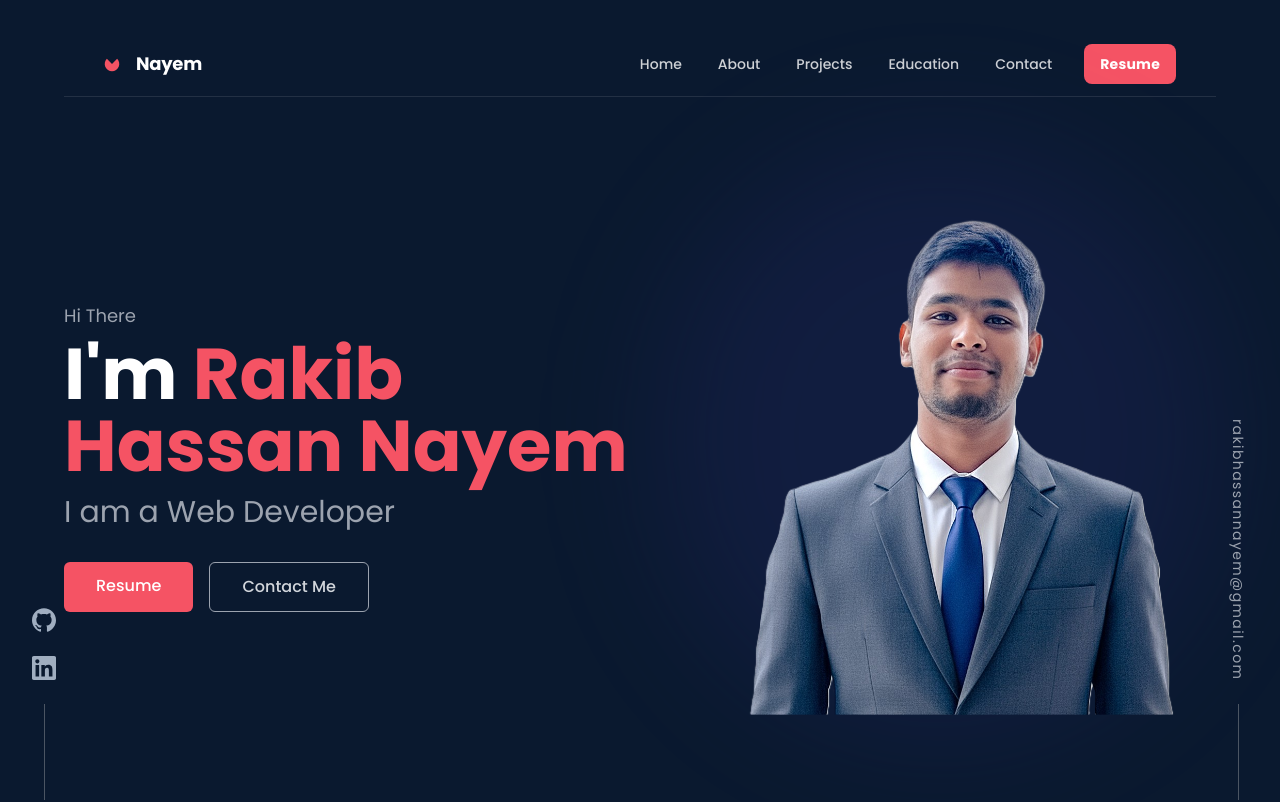
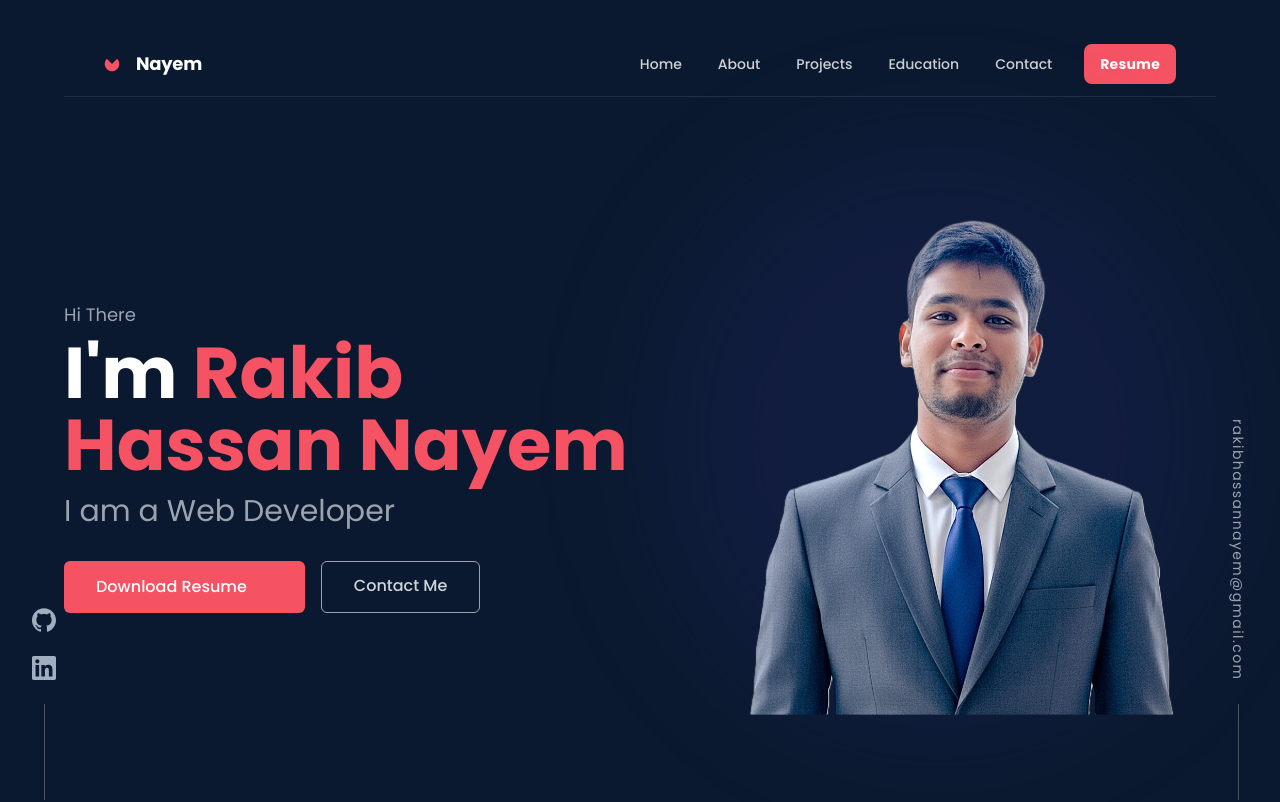
Before and after one commit to rakibhassannayem/portfolio, a React (Vite) app: page / in a window 1280 px wide. Shown: the top 802 px of the page. Built offline with nearby package versions, Linux system fonts and the light colour scheme.

Commit message:
resume download option

```diff
--- a/src/components/Hero.jsx
+++ b/src/components/Hero.jsx
@@ -37,6 +37,17 @@ const Hero = () => {
     },
   };
 
+  const handleResumeDownload = () => {
+    const link = document.createElement("a");
+    link.href =
+      "https://drive.google.com/uc?export=download&id=12niHA7PveiGNL0C8gjOqOkOHvtFp-F1Z";
+    link.download = "Rakib_Hassan_Nayem_Resume.pdf";
+    link.target = "_blank";
+    document.body.appendChild(link);
+    link.click();
+    document.body.removeChild(link);
+  };
+
   return (
     <main className="flex-grow flex items-center min-h-[calc(100vh-80px)]">
       <div className="container mx-auto flex flex-col lg:flex-row items-center justify-between gap-12">
@@ -69,14 +80,21 @@ const Hero = () => {
             variants={itemVariants}
             className="flex flex-col sm:flex-row gap-4 justify-center lg:justify-start"
           >
-            <motion.a
-              href="https://drive.google.com/file/d/12niHA7PveiGNL0C8gjOqOkOHvtFp-F1Z/view?usp=drive_link"
+            <motion.button
+              onClick={handleResumeDownload}
               whileHover={{ scale: 1.05 }}
               whileTap={{ scale: 0.95 }}
-              className="bg-primary text-white font-medium px-8 py-3 rounded-md hover:opacity-90 transition-opacity text-center"
+              className="flex items-center justify-center gap-2 bg-primary text-white font-medium px-8 py-3 rounded-md hover:opacity-90 transition-opacity"
             >
-              Resume
-            </motion.a>
+              <span>Download Resume</span>
+              <motion.span
+                className="material-symbols-outlined text-lg"
+                initial={{ y: 0 }}
+                whileHover={{ y: 2 }}
+              >
+                download
+              </motion.span>
+            </motion.button>
             <motion.a
               href="#contact"
               whileHover={{ scale: 1.05 }}
```
